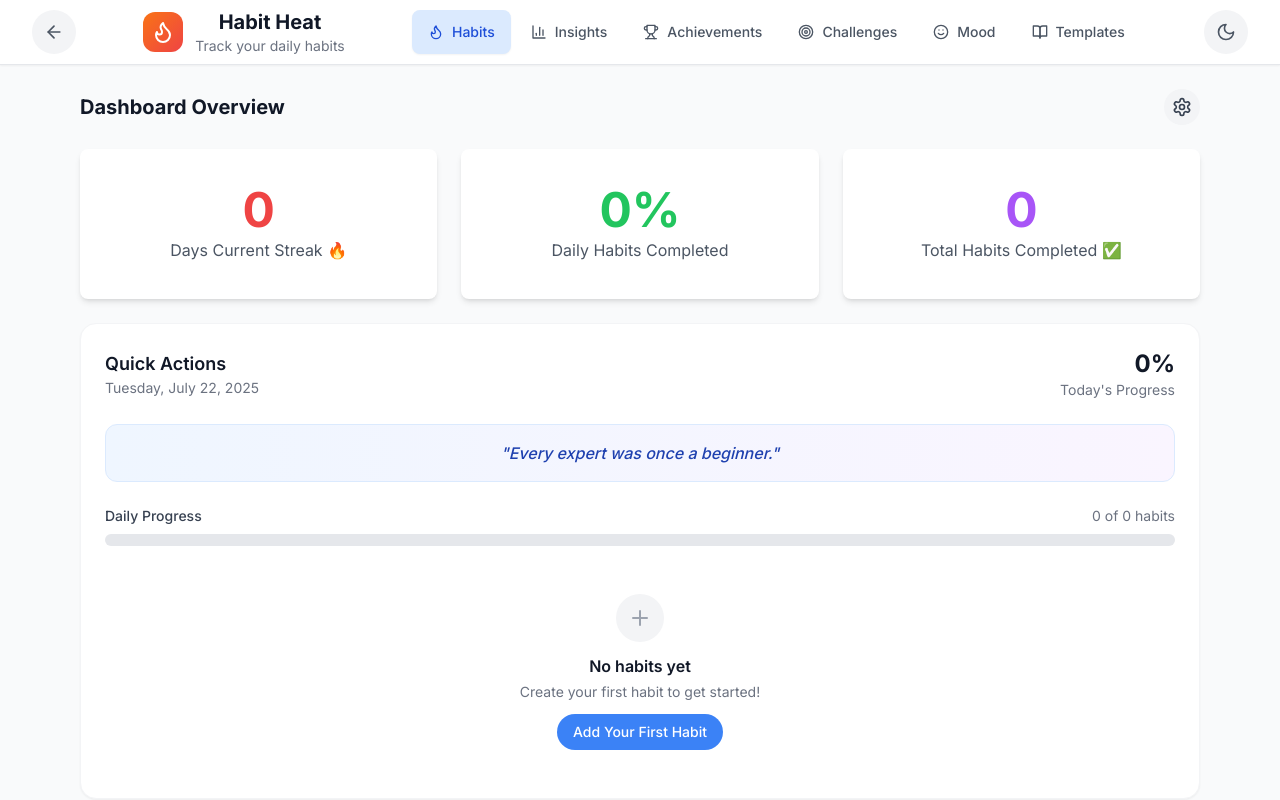
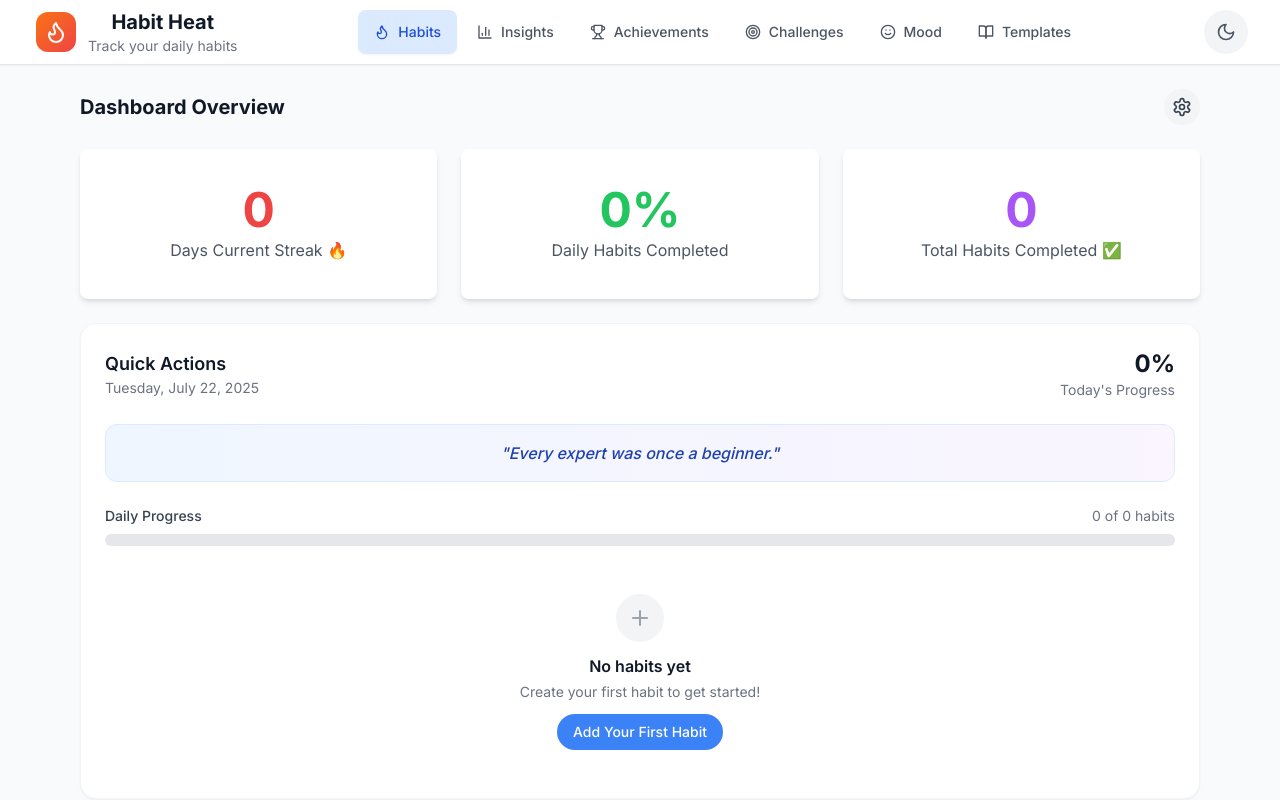
Before and after one commit to MeenakshiAM/Habitheat, a React (Vite) app in the folder project/: page / in a window 1280 px wide. Shown: the top 800 px of the page. Built offline with nearby package versions, Linux system fonts and the light colour scheme.

Commit message:
remove button from dashboard

```diff
--- a/project/src/components/Header.tsx
+++ b/project/src/components/Header.tsx
@@ -72,9 +72,11 @@ export const Header: React.FC<HeaderProps> = ({ theme, currentView, onThemeToggl
       <header className="bg-white dark:bg-gray-900 border-b border-gray-200 dark:border-gray-700 sticky top-0 z-40 shadow-sm">
         <div className="max-w-7xl mx-auto px-4 sm:px-6 lg:px-8">
           <div className="flex items-center justify-between h-16">
-            <button onClick={() => navigate(-1)} className="p-2 sm:p-3 rounded-full bg-gray-100 dark:bg-gray-800 hover:bg-gray-200 dark:hover:bg-gray-700 transition-colors min-h-[44px] min-w-[44px] flex items-center justify-center focus:outline-none focus:ring-2 focus:ring-blue-500 focus:ring-offset-2" aria-label="Back">
+            {currentView != 'dashboard' && (
+              <button onClick={() => navigate(-1)} className="p-2 sm:p-3 rounded-full bg-gray-100 dark:bg-gray-800 hover:bg-gray-200 dark:hover:bg-gray-700 transition-colors min-h-[44px] min-w-[44px] flex items-center justify-center focus:outline-none focus:ring-2 focus:ring-blue-500 focus:ring-offset-2" aria-label="Back">
               <ArrowLeft className="w-4 h-4 sm:w-5 sm:h-5 text-gray-600 dark:text-gray-300"  />
             </button>
+            )}
             {/* Logo - Clickable and Responsive */}
             <button
               onClick={handleLogoClick}
```
